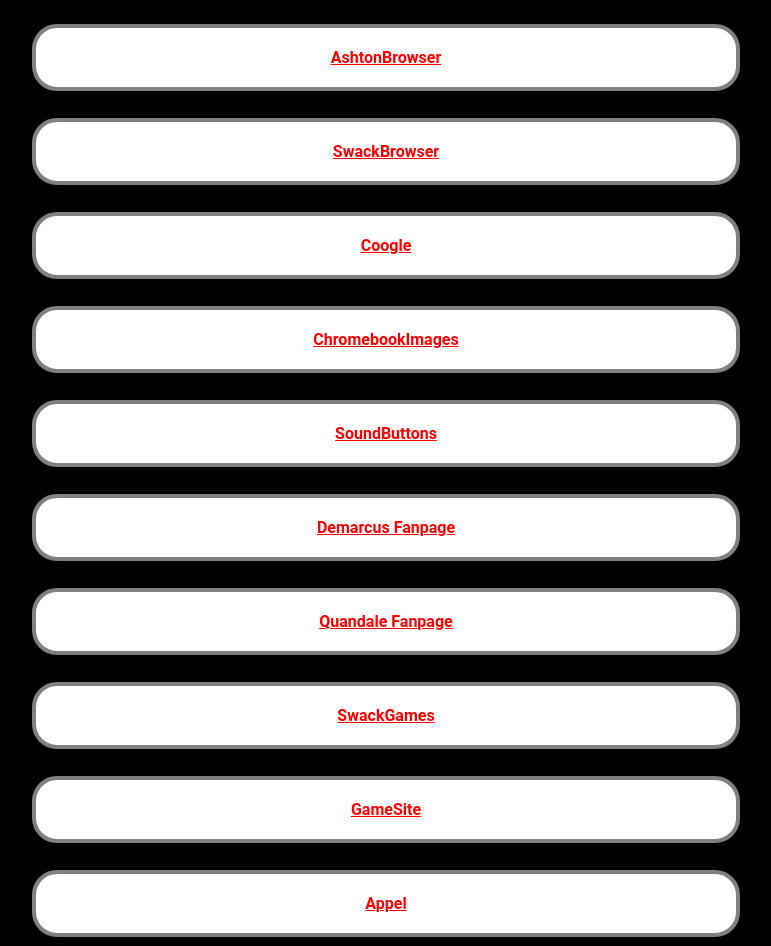
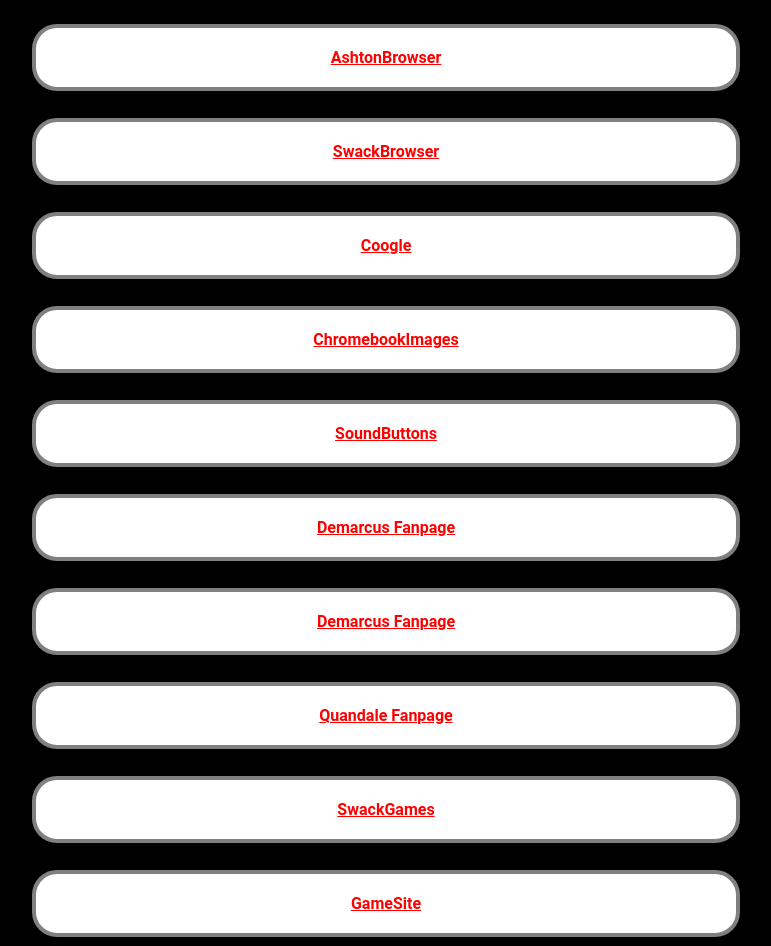
Before and after one commit to Aerolixdev/Test123, a plain HTML site: page index.html in a window 1280 px wide. Shown: the part 151-1097 px from the top of the page, without its empty margins (254-1025 px from the left). Drawn offline with Linux system fonts and the light colour scheme.

Commit message:
Update index.html

```diff
--- a/index.html
+++ b/index.html
@@ -21,6 +21,8 @@
         <br>
         <a href="https://demarcusfanpage.netlify.app" class="sites">Demarcus Fanpage</a>
         <br>
+        <a href="https://brutusfanpage.netlify.app" class="sites">Demarcus Fanpage</a>
+        <br>
         <a href="https://quandalefanpage.netlify.app/" class="sites">Quandale Fanpage</a>
         <br>
         <a href="https://sites.google.com/stmike.net/swack?pli=1&authuser=2" class="sites">SwackGames</a>
```
